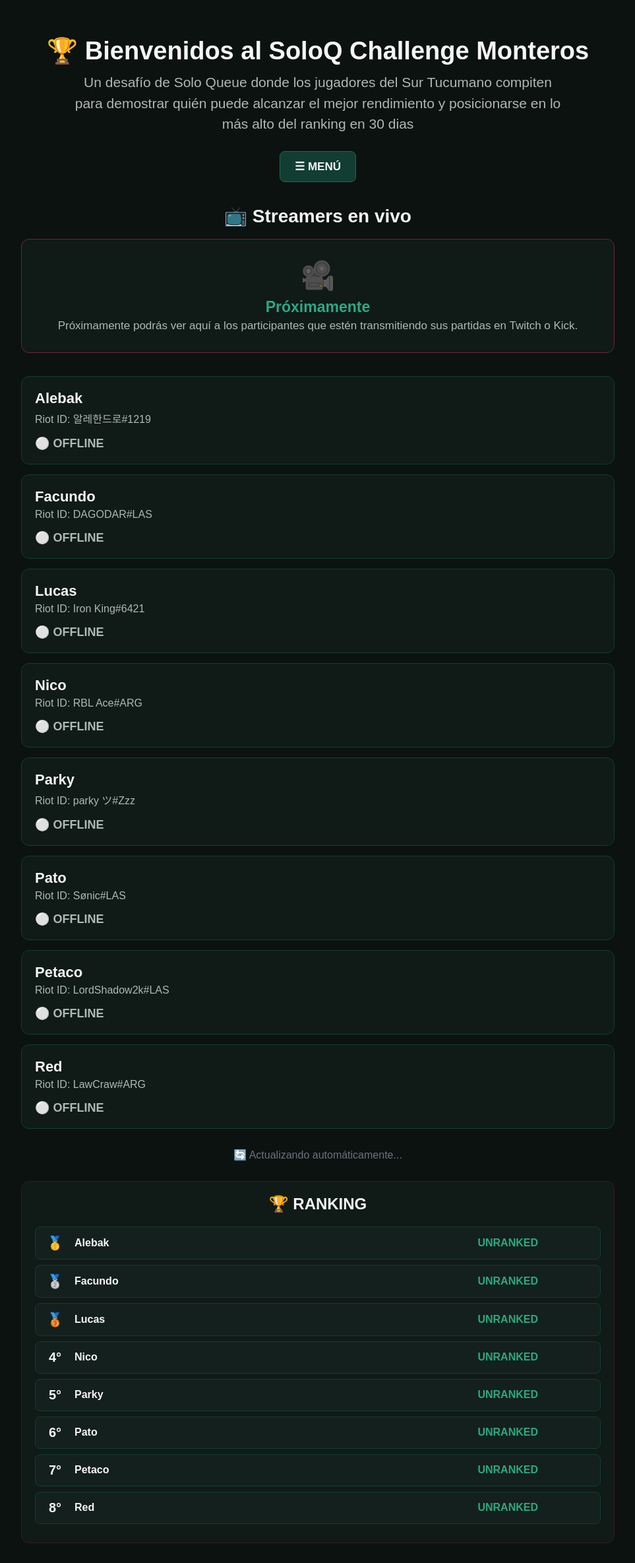
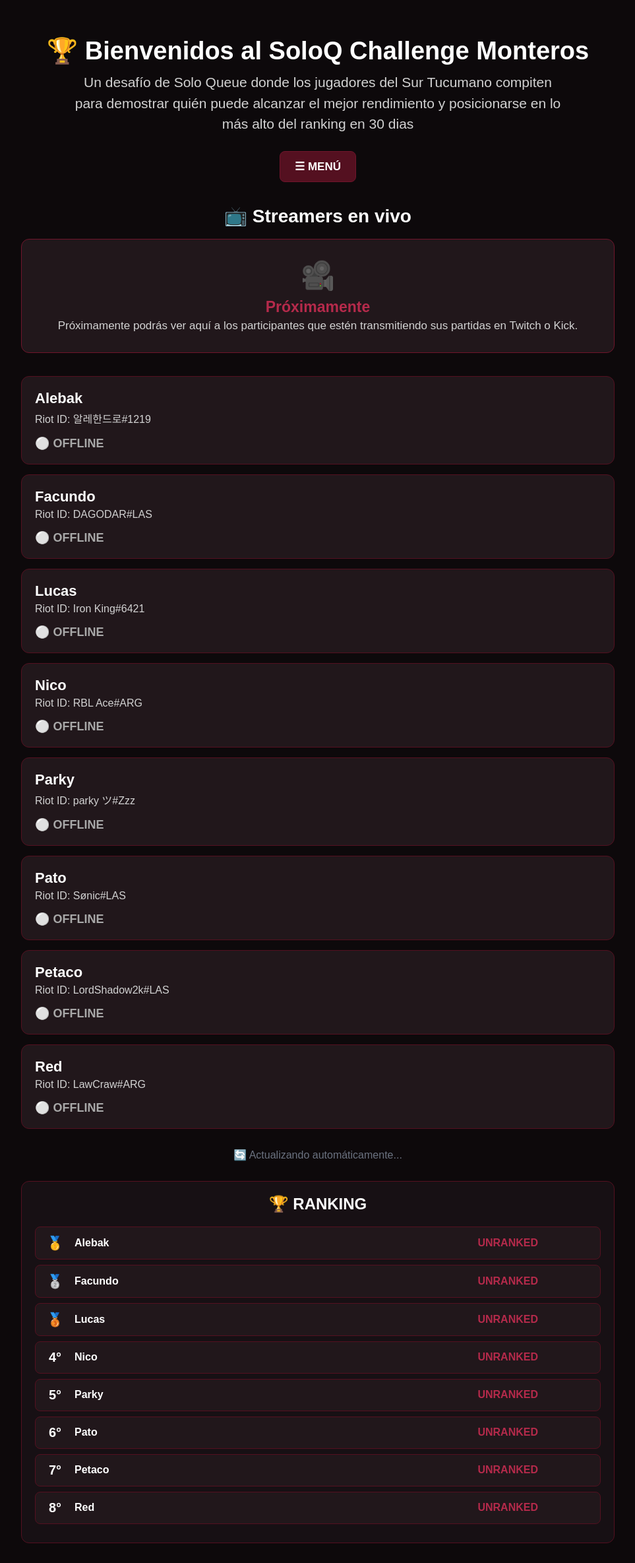
Before and after one commit to nikkontvg-rgb/SoloQueueChallenge-Monteros, a Flask app: page / in a window 1280 px wide. Shown: the whole page at 66% size, without its empty margins (158-1121 px from the left). Run offline with Flask 3, Linux system fonts and the light colour scheme; data that the repository does not hold is empty.

Commit message:
cambia paleta a rojo rubi y bordo

```diff
--- a/templates/index.html
+++ b/templates/index.html
@@ -234,55 +234,69 @@
             font-size: 17px;
         }
         /* =========================================
-        PALETA SOLOQ CHALLENGE - ESMERALDA/BORDÓ
+        PALETA SOLOQ CHALLENGE
+        ROJO / RUBÍ / BORDÓ + BLANCO / GRIS
         ========================================= */
 
         :root {
-            --fondo: #0b1210;
-            --fondo-secundario: #101a17;
+            /* Fondos */
+            --fondo: #0d090b;
+            --fondo-secundario: #171014;
+            --fondo-tarjeta: #21171b;
 
-            --esmeralda-oscuro: #123d32;
-            --esmeralda: #176b55;
-            --esmeralda-medio: #20866b;
-            --esmeralda-claro: #2aa982;
+            /* Primario */
+            --rojo-oscuro: #3a0b16;
+            --bordo-oscuro: #541020;
+            --bordo: #70152b;
+            --rubí: #941b3a;
+            --rubí-claro: #b52a4b;
+            --rojo-brillante: #d63b5c;
 
-            --bordo-oscuro: #3d1723;
-            --bordo: #682638;
-            --bordo-medio: #87334a;
-            --bordo-claro: #a9445d;
-
-            --blanco: #f5f5f5;
-            --gris: #aeb8b4;
-            --gris-oscuro: #68736f;
+            /* Secundario */
+            --blanco: #ffffff;
+            --blanco-suave: #f1f1f1;
+            --gris-claro: #d2d2d2;
+            --gris: #a8a8a8;
+            --gris-medio: #7d7d7d;
         }
 
-        /* Fondo general */
+
+        /* =========================
+        FONDO
+        ========================= */
 
         body {
             background: var(--fondo);
             color: var(--blanco);
         }
 
-        /* Encabezado */
+
+        /* =========================
+        ENCABEZADO
+        ========================= */
 
         .encabezado h1 {
             color: var(--blanco);
         }
 
         .descripcion {
-            color: var(--gris);
+            color: var(--gris-claro);
         }
 
-        /* Menú */
+
+        /* =========================
+        MENÚ
+        ========================= */
 
         .menu-boton {
-            background: var(--esmeralda-oscuro);
-            border: 1px solid var(--esmeralda);
+            background: var(--bordo-oscuro);
+            border: 1px solid var(--bordo);
             color: var(--blanco);
         }
 
         .menu-boton:hover {
-            background: var(--esmeralda);
+            background: var(--rubí);
+            border-color: var(--rubí-claro);
         }
 
         .menu-contenido {
@@ -291,56 +305,88 @@
         }
 
         .menu-contenido a {
-            color: var(--blanco);
+            color: var(--blanco-suave);
         }
 
         .menu-contenido a:hover {
             background: var(--bordo-oscuro);
+            color: var(--blanco);
         }
 
-        /* Streamers */
+
+        /* =========================
+        STREAMERS
+        ========================= */
 
         .streamers h2 {
             color: var(--blanco);
         }
 
         .streamer-proximamente {
-            background: var(--fondo-secundario);
+            background: var(--fondo-tarjeta);
             border: 1px solid var(--bordo);
         }
 
         .streamer-proximamente h3 {
-            color: var(--esmeralda-claro);
+            color: var(--rubí-claro);
         }
 
         .streamer-proximamente p {
-            color: var(--gris);
+            color: var(--gris-claro);
         }
 
-        /* Tarjetas de jugadores */
+
+        /* =========================
+        JUGADORES
+        ========================= */
 
         .jugador {
-            background: var(--fondo-secundario);
-            border: 1px solid var(--esmeralda-oscuro);
+            background: var(--fondo-tarjeta);
+            border: 1px solid var(--bordo-oscuro);
         }
 
         .jugador:hover {
-            border-color: var(--esmeralda);
+            border-color: var(--rubí);
         }
-
-        /* Nombre del jugador */
 
         .nombre {
             color: var(--blanco);
         }
 
-        /* Riot ID */
+        .riot {
+            color: var(--gris-claro);
+        }
 
-        .riot {
+
+        /* =========================
+        ESTADOS
+        ========================= */
+
+        .estado.online {
+            color: var(--rubí-claro);
+        }
+
+        .estado.partida {
+            color: var(--rojo-brillante);
+        }
+
+        .estado.offline {
             color: var(--gris);
         }
 
-        /* Ranking */
+
+        /* =========================
+        CONTADOR
+        ========================= */
+
+        .contador {
+            color: var(--rubí-claro);
+        }
+
+
+        /* =========================
+        RANKING
+        ========================= */
 
         .ranking {
             background: var(--fondo-secundario);
@@ -352,12 +398,12 @@
         }
 
         .ranking-item {
-            background: #14201d;
-            border: 1px solid var(--esmeralda-oscuro);
+            background: var(--fondo-tarjeta);
+            border: 1px solid var(--bordo-oscuro);
         }
 
         .ranking-item:hover {
-            border-color: var(--bordo);
+            border-color: var(--rubí);
         }
 
         .ranking-nombre {
@@ -365,31 +411,11 @@
         }
 
         .ranking-rango {
-            color: var(--esmeralda-claro);
+            color: var(--rubí-claro);
         }
 
         .ranking-lp {
-            color: var(--bordo-claro);
-        }
-
-        /* Contador de partida */
-
-        .contador {
-            color: var(--esmeralda-claro);
-        }
-
-        /* Estados */
-
-        .estado.online {
-            color: var(--esmeralda-claro);
-        }
-
-        .estado.partida {
-            color: var(--bordo-claro);
-        }
-
-        .estado.offline {
-            color: var(--gris);
+            color: var(--blanco-suave);
         }
     </style>
 </head>
```
